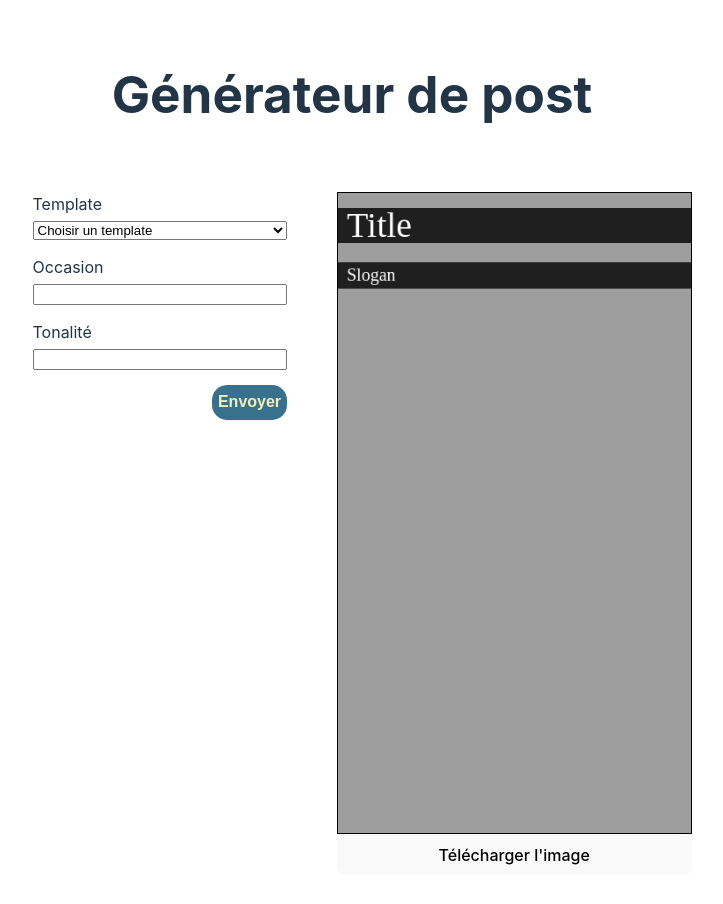
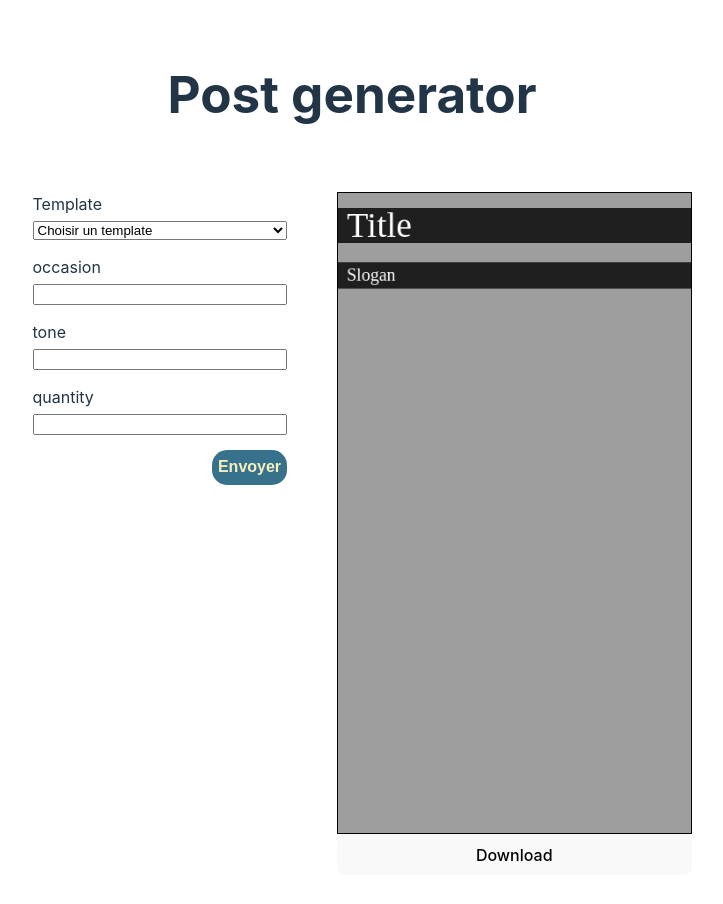
Before and after one commit to BasileDM/Brief-Post-Generator, a Vue app: page / in a window 1280 px wide. Shown: the top 904 px of the page, without its empty margins (288-1011 px from the left). Built offline with nearby package versions, Linux system fonts and the light colour scheme.

Commit message:
Transition to english and input generic

```diff
--- a/src/App.vue
+++ b/src/App.vue
@@ -17,11 +17,11 @@ const handleDownload = (e: Event) => {
 
 const handleFrom = async () => {
   const arrayInput = document.querySelectorAll('input') as NodeListOf<HTMLInputElement>;
-  const inputValues = Array.from(arrayInput).reduce((acc, input) => {
+  const inputValues = Array.from(arrayInput).reduce((arr, input) => {
     if (input.name) {
-      acc[input.name] = input.value;
+      arr[input.name] = input.value;
     }
-    return acc;
+    return arr;
   }, {} as Record<string, string>);
 
   const prompt = createPrompt(inputValues);
@@ -40,7 +40,7 @@ const handleTemplateChange = () => {
 
 <template>
   <div>
-    <h1>Générateur de post</h1>
+    <h1>Post generator</h1>
     <div class="main_content">
       <div class="block_left">
         <!-- appel formulaire -->
@@ -49,7 +49,7 @@ const handleTemplateChange = () => {
       <div class="block_right">
         <!-- appel résultat -->
         <ResultCanvas :templateType="template" :title="title" :slogan="slogan" />
-        <button id="telecharger" @click="handleDownload">Télécharger l'image</button>
+        <button id="telecharger" @click="handleDownload">Download</button>
       </div>
     </div>
   </div>
--- a/src/components/Form.vue
+++ b/src/components/Form.vue
@@ -9,8 +9,9 @@ const emit = defineEmits(['formSubmit', 'templateChange']);
 
 <template>
     <SelectTemplate @template="emit('templateChange')" />
-    <InputText title_input="Occasion" />
-    <InputText title_input="Tonalité" />
+    <InputText type_input="text" title_input="occasion" />
+    <InputText type_input="text" title_input="tone" />
+    <InputText type_input="number" title_input="quantity" />
 
     <ButtonSubmit @click="emit('formSubmit')" />
 </template>
--- a/src/components/InputText.vue
+++ b/src/components/InputText.vue
@@ -1,10 +1,10 @@
 <script setup lang="ts">
-defineProps<{ title_input: string }>()
+defineProps<{ title_input: string, type_input: string }>()
 </script>
 
 <template>
     <label for="" class="title">{{ title_input }}</label>
-    <input type="text" :name="title_input" class="field">
+    <input :type="type_input" :name="title_input" class="field">
 </template>
 
 <style scoped>
```
